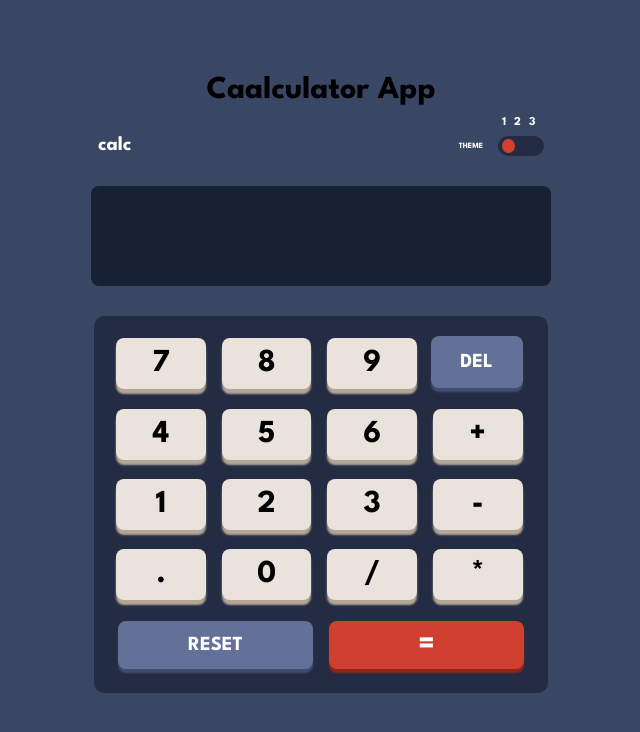
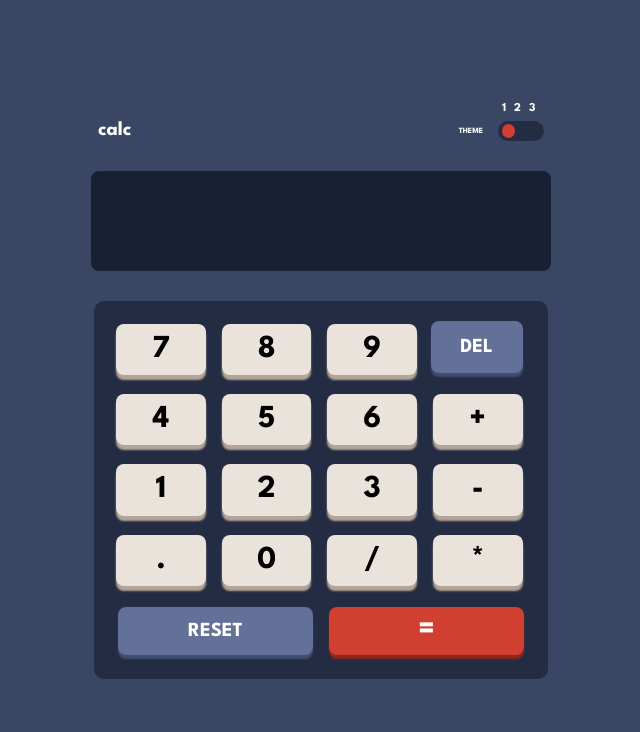
Before and after one commit to deepak1ok/Calculator-App, a plain HTML site: page index.html in a window 1280 px wide. Shown: the whole page, without its empty margins (319-959 px from the left). Drawn offline with Linux system fonts and the light colour scheme.

Commit message:
Update style.css

```diff
--- a/css/style.css
+++ b/css/style.css
@@ -17,7 +17,9 @@
 body {
     font-family: 'League Spartan', sans-serif;
 }
-
+h1{
+    font-size:0;
+}
 main {
     min-height: 100vh;
     display: flex;
```
